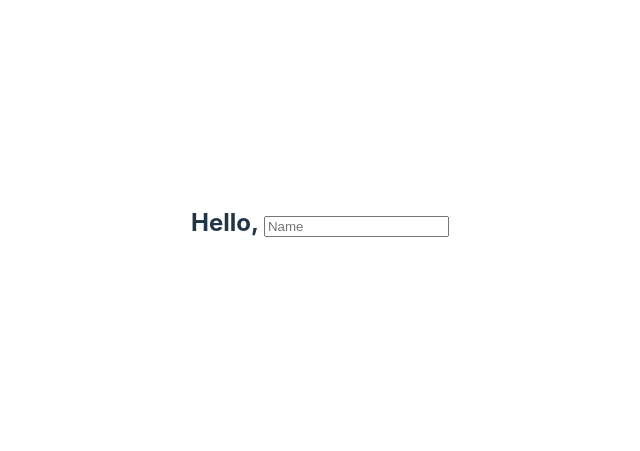
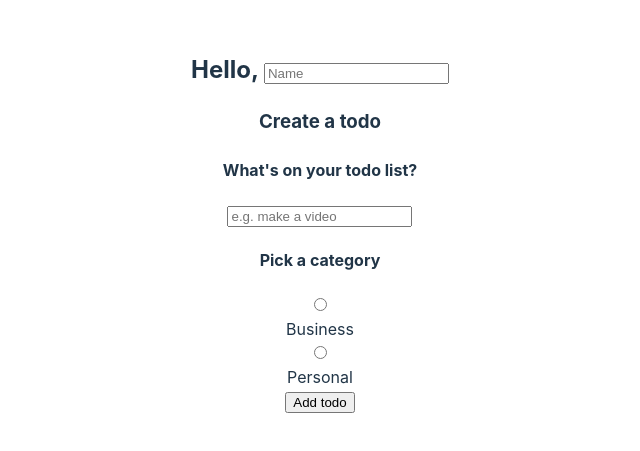
Before and after one commit to kristiantud/vue-js-todo-app, a Vue app: page / in a window 1280 px wide. Shown: the part 177-628 px from the top of the page, without its empty margins (320-960 px from the left). Built offline with nearby package versions, Linux system fonts and the light colour scheme.

Commit message:
user can now add todos that is stored in localstorage

```diff
--- a/src/App.vue
+++ b/src/App.vue
@@ -11,11 +11,35 @@
     return b.createdAt - a.createdAt
   }))
 
+  const addTodo = () => {
+
+    if (input_content.value.trim() === '' || input_category.value === null){
+      return
+    }
+
+
+    todos.value.push({
+      content: input_content.value,
+      category: input_category.value,
+      done: false,
+      createdAt: new Date().getTime()
+    })
+
+  }
+
+  watch(todos, (newVal) => {
+    localStorage.setItem('todos', JSON.stringify(newVal));
+  }, {deep: true})
+
 
 
 
   watch(name, (newVal) => {
     localStorage.setItem('name',newVal)
+  })
+
+  onMounted(() => {
+    name.value = localStorage.getItem('name') || ''
   })
 
 </script>
@@ -28,6 +52,47 @@
       </h2>
     </section>
 
+    <section class="create-todo">
+      <h3>Create a todo</h3>
+      <form @submit.prevent="addTodo">
+        <h4>What's on your todo list?</h4>
+        <input type="text" placeholder="e.g. make a video" v-model="input_content">
+
+
+        <h4>Pick a category</h4>
+        <div class="options">
+          <label for="">
+            <input
+              type="radio"
+              name="category"
+              value="business"
+              v-model="input_category" />
+              <span class="bubble business"></span>
+              <div>Business</div>
+          </label>
+
+          <label for="">
+            <input
+              type="radio"
+              name="category"
+              value="personal"
+              v-model="input_category" />
+              <span class="bubble personal"></span>
+              <div>Personal</div>
+          </label>
+        </div>
+
+      <input type="submit" value="Add todo">
+
+
+      </form>
+
+
+
+    </section>
+
+
+
   </main>
 
 </template>
```
